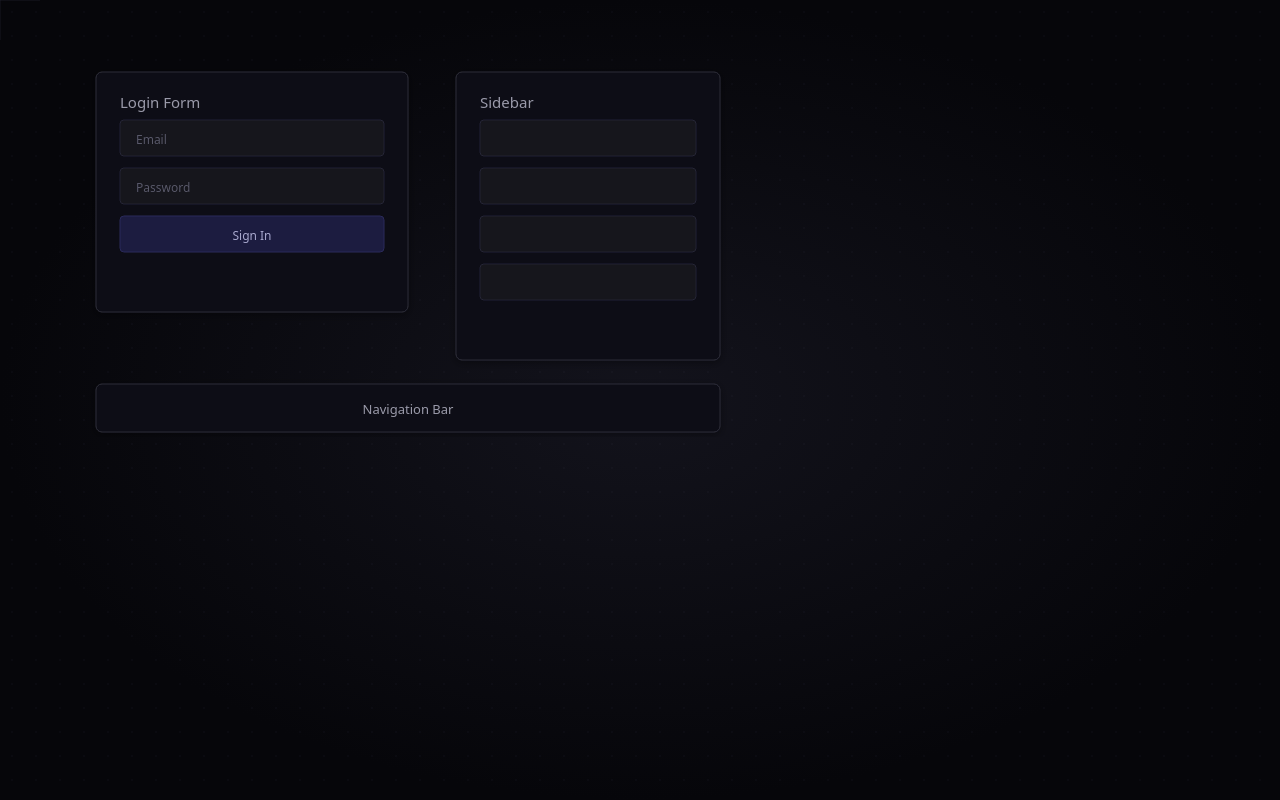
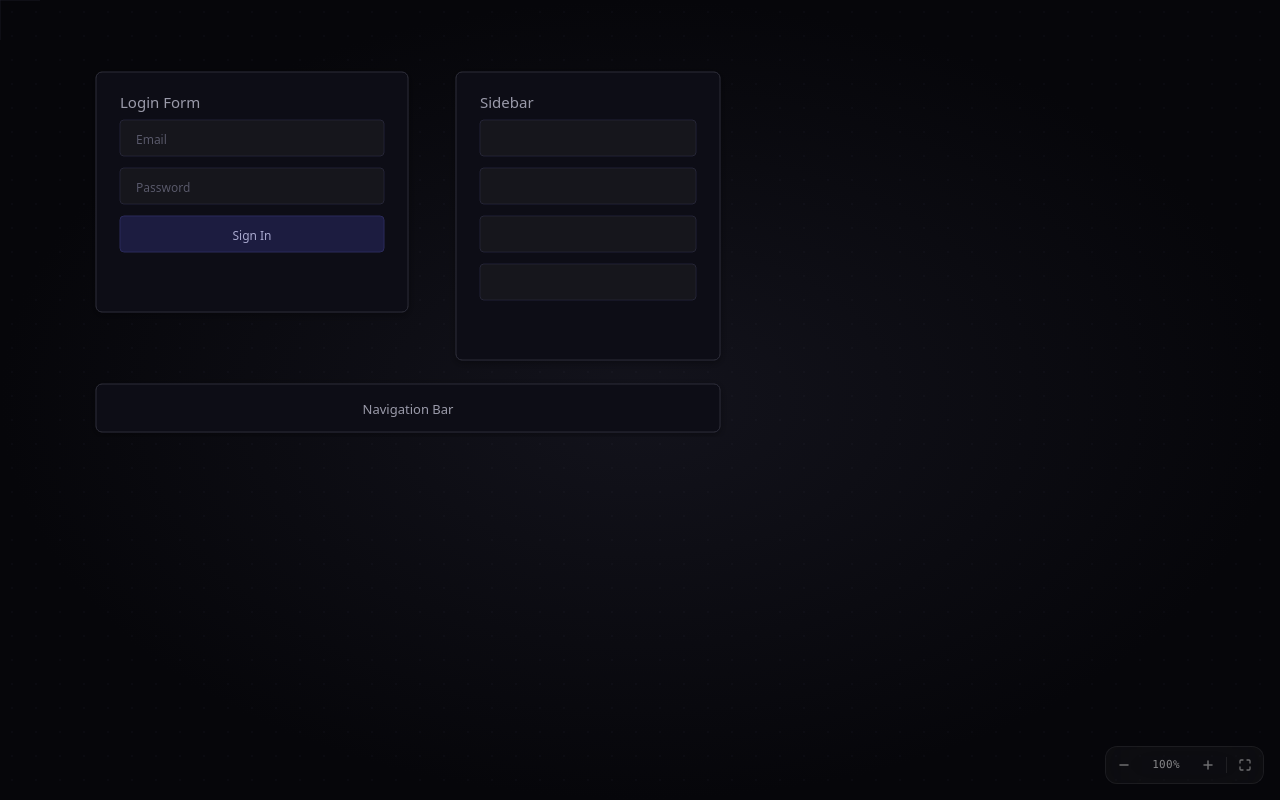
Before and after one commit to jigargosar/mockbox-v2, a React (Vite) app: page / in a window 1280 px wide. Built offline with nearby package versions, Linux system fonts and the light colour scheme.

Commit message:
Add frosted glass zoom controls panel (bottom-right)
- Zoom in/out buttons, clickable percentage readout, fit icon
- zoomIn/zoomOut actions on camera store (viewport-centered)
- Monospace zoom readout, backdrop-blur glass effect

Committed by Claude Opus 4.6

```diff
--- a/src/App.tsx
+++ b/src/App.tsx
@@ -1,5 +1,11 @@
 import { Workspace } from './Workspace'
+import { ZoomControls } from './ZoomControls'
 
 export function App() {
-    return <Workspace />
+    return (
+        <>
+            <Workspace />
+            <ZoomControls />
+        </>
+    )
 }
--- /dev/null
+++ b/src/ZoomControls.tsx
@@ -0,0 +1,82 @@
+import { useCameraStore } from './camera'
+
+export function ZoomControls() {
+    const { zoom, zoomIn, zoomOut, reset } = useCameraStore()
+    const zoomPercent = Math.round(zoom * 100)
+
+    return (
+        <div className="fixed right-4 bottom-4 flex items-center gap-0.5 rounded-xl border border-white/[0.06] bg-white/[0.03] px-1 py-1 backdrop-blur-xl">
+            <ControlButton onClick={zoomOut} label="Zoom out">
+                <MinusIcon />
+            </ControlButton>
+
+            <button
+                onClick={reset}
+                className="min-w-[52px] rounded-lg px-2 py-1.5 font-mono text-[11px] tracking-wide text-white/50 transition-colors hover:bg-white/[0.06] hover:text-white/80"
+                title="Reset zoom to 100%"
+            >
+                {zoomPercent}%
+            </button>
+
+            <ControlButton onClick={zoomIn} label="Zoom in">
+                <PlusIcon />
+            </ControlButton>
+
+            <Separator />
+
+            <ControlButton onClick={reset} label="Fit to content">
+                <FitIcon />
+            </ControlButton>
+        </div>
+    )
+}
+
+function ControlButton(props: {
+    readonly onClick: () => void
+    readonly label: string
+    readonly children: React.ReactNode
+}) {
+    return (
+        <button
+            onClick={props.onClick}
+            className="flex size-7 items-center justify-center rounded-lg text-white/40 transition-colors hover:bg-white/[0.06] hover:text-white/80"
+            title={props.label}
+        >
+            {props.children}
+        </button>
+    )
+}
+
+function Separator() {
+    return <div className="mx-0.5 h-4 w-px bg-white/[0.08]" />
+}
+
+function MinusIcon() {
+    return (
+        <svg width="14" height="14" viewBox="0 0 14 14" fill="none">
+            <path d="M3 7h8" stroke="currentColor" strokeWidth="1.5" strokeLinecap="round" />
+        </svg>
+    )
+}
+
+function PlusIcon() {
+    return (
+        <svg width="14" height="14" viewBox="0 0 14 14" fill="none">
+            <path d="M7 3v8M3 7h8" stroke="currentColor" strokeWidth="1.5" strokeLinecap="round" />
+        </svg>
+    )
+}
+
+function FitIcon() {
+    return (
+        <svg width="14" height="14" viewBox="0 0 14 14" fill="none">
+            <path
+                d="M2 5V3a1 1 0 0 1 1-1h2M9 2h2a1 1 0 0 1 1 1v2M12 9v2a1 1 0 0 1-1 1H9M5 12H3a1 1 0 0 1-1-1V9"
+                stroke="currentColor"
+                strokeWidth="1.3"
+                strokeLinecap="round"
+                strokeLinejoin="round"
+            />
+        </svg>
+    )
+}
--- a/src/camera.ts
+++ b/src/camera.ts
@@ -3,6 +3,7 @@ import { create } from 'zustand'
 const MIN_ZOOM = 0.25
 const MAX_ZOOM = 3.0
 const ZOOM_SPEED = 0.001
+const ZOOM_STEP = 200
 
 type CameraState = {
     readonly offsetX: number
@@ -13,6 +14,8 @@ type CameraState = {
 type CameraActions = {
     readonly pan: (dx: number, dy: number) => void
     readonly zoomAt: (cursorX: number, cursorY: number, delta: number) => void
+    readonly zoomIn: () => void
+    readonly zoomOut: () => void
     readonly reset: () => void
 }
 
@@ -39,5 +42,17 @@ export const useCameraStore = create<CameraState & CameraActions>((set) => ({
             }
         }),
 
+    zoomIn: () => {
+        const cx = window.innerWidth / 2
+        const cy = window.innerHeight / 2
+        useCameraStore.getState().zoomAt(cx, cy, -ZOOM_STEP)
+    },
+
+    zoomOut: () => {
+        const cx = window.innerWidth / 2
+        const cy = window.innerHeight / 2
+        useCameraStore.getState().zoomAt(cx, cy, ZOOM_STEP)
+    },
+
     reset: () => set(INITIAL),
 }))
```
